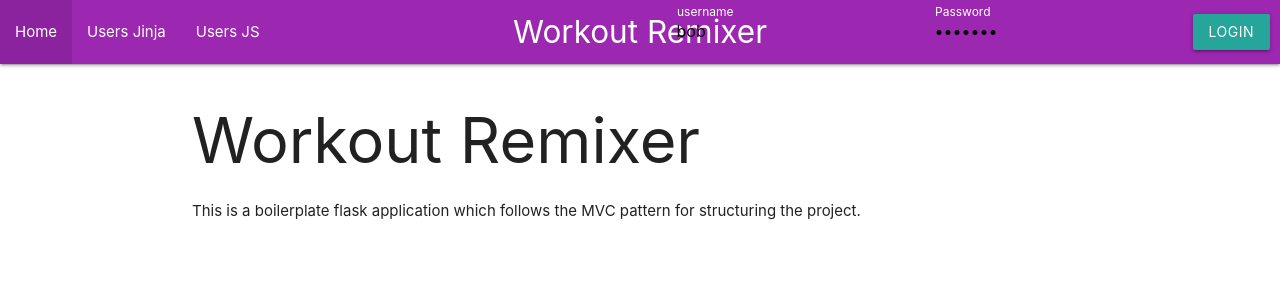
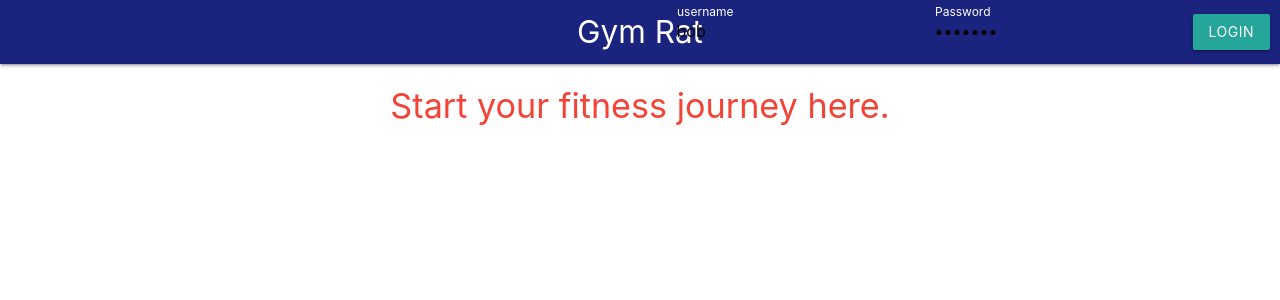
Before and after one commit to andych2883/WorkoutRemixerApp, a Flask app: page / in a window 1280 px wide. Shown: the top 300 px of the page. Run offline with Flask 3, Linux system fonts and the light colour scheme; parts of the project's set-up code (start-up, migrations or seed data) failed here and were passed over.

Commit message:
testing the addition of a new Home landing page fo for authenticated users only.

```diff
--- a/App/templates/index.html
+++ b/App/templates/index.html
@@ -1,13 +1,24 @@
 {% extends "layout.html" %}
-{% block title %}Workout Remixer{% endblock %}
-{% block page %}Workout Remixer{% endblock %}
+{% block title %}Gym Rat{% endblock %}
+{% block page %}Gym Rat{% endblock %}
 
 {{ super() }}
 
 {% block content %}
-    <h1>Workout Remixer</h1>
-    {% if is_authenticated %}
-        <p> Welcome, {{current_user.username}} </p>
-    {% endif %}
-    <p>This is a boilerplate flask application which follows the MVC pattern for structuring the project.</p>
+    <!-- <h1 class="center-align">Gym Rat</h1> replace with logo -->
+
+
+
+    <div>
+
+
+    <h4 class="red-text center-align">Start your fitness journey here.</h4>
+
+
+    </div>
+
+
+
+
+
 {% endblock %}
--- a/App/templates/layout.html
+++ b/App/templates/layout.html
@@ -14,16 +14,21 @@
   </head>
   <body>
 
-      <nav class="purple">
+      <nav class="indigo darken-4">
           <div class="nav-wrapper">
               <a href="#!" class="brand-logo center">{% block page %}{% endblock %}</a>
               <ul id="nav-mobile" class="left">
-                  <li><a href="/">Home</a></li>
+
+
+
+                {% if is_authenticated %}
+                <!-- must be logged in to see this page -->
+                <li><a href="/home">Home</a></li>
                   <li><a href="/users">Users Jinja</a></li>
-                  {% if is_authenticated %}
-                    <li><a href="/identify">Identify</a></li>
+                  <li><a href="/identify">Routines</a></li> <!-- was Identify -->
+                  <li><a href="/static/users">Users JS</a></li>
                   {% endif %}
-                  <li><a href="/static/users">Users JS</a></li>
+
               </ul>
               {% if is_authenticated %}
               <ul id="nav-mobile" class="right">
--- a/App/views/auth.py
+++ b/App/views/auth.py
@@ -28,13 +28,15 @@ def identify_page():
 def login_action():
     data = request.form
     token = login(data['username'], data['password'])
-    response = redirect(request.referrer)
+    response = render_template('home.html')
+    #response = redirect(request.referrer)
     if not token:
         flash('Bad username or password given'), 401
     else:
         flash('Login Successful')
         set_access_cookies(response, token)
     return response
+
 
 @auth_views.route('/logout', methods=['GET'])
 def logout_action():
--- a/App/views/index.py
+++ b/App/views/index.py
@@ -7,6 +7,12 @@ index_views = Blueprint('index_views', __name__, template_folder='../templates')
 @index_views.route('/', methods=['GET'])
 def index_page():
     return render_template('index.html')
+
+
+@index_views.route('/home', methods=['GET'])
+@jwt_required()
+def home_page():
+    return render_template('home.html')
 
 @index_views.route('/init', methods=['GET'])
 def init():
```
Also changed, not shown: App/templates/home.html (added, +18 -0 lines).
